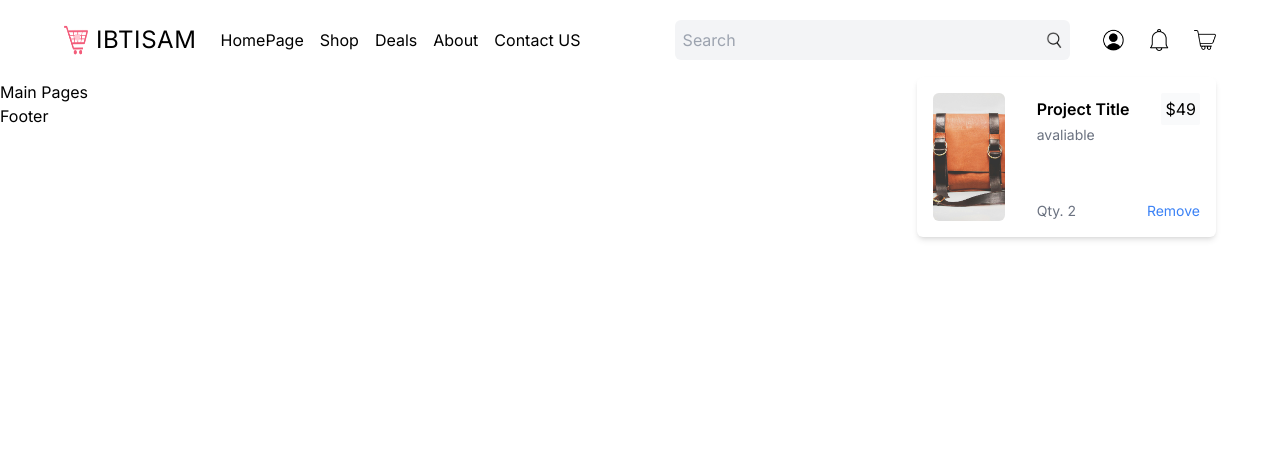
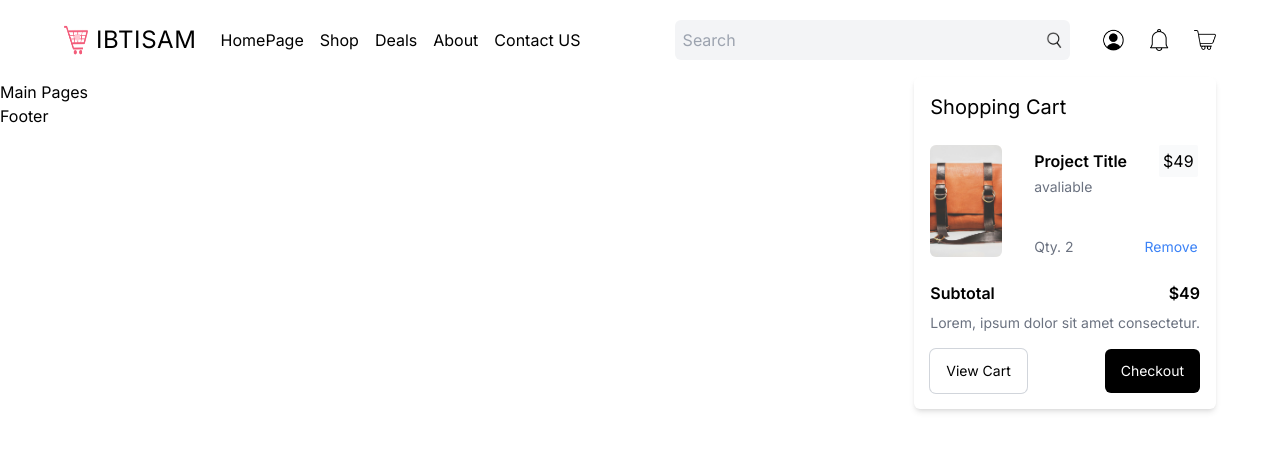
Before and after one commit to zaheer-bashir/E-Commerce-store, a Next.js app: page / in a window 1280 px wide. Both pictures are taken after a click on the picture 1205 px from the left and 40 px from the top of the page. Shown: the top 450 px of the page. Built offline with nearby package versions, Linux system fonts and the light colour scheme.

Commit message:
Feat: Navbar Complete

```diff
--- a/src/components/navbar/cartModal.tsx
+++ b/src/components/navbar/cartModal.tsx
@@ -8,7 +8,9 @@ const CartModal = () => {
       {cartItems ? (
         <div className="">Cart is Empty</div>
       ) : (
-        <div className="flex flex-row gap-8 h-32 ">
+        <>
+          <h2 className="text-xl">Shopping Cart</h2>
+          <div className="flex flex-row gap-8 h-28">
             <Image
               src="/example-product.jpg"
               alt="Cart Product Image"
@@ -34,6 +36,24 @@ const CartModal = () => {
               </div>
             </div>
           </div>
+          <div className="">
+            <div className="flex items-center justify-between font-semibold">
+              <span>Subtotal</span>
+              <span>$49</span>
+            </div>
+            <p className="text-gray-500 text-sm mt-2 mb-4">
+              Lorem, ipsum dolor sit amet consectetur.
+            </p>
+            <div className="flex justify-between text-sm">
+              <button className="rounded-md py-3 px-4 ring-1 ring-gray-300">
+                View Cart
+              </button>
+              <button className="rounded-md py-3 px-4 bg-black text-white">
+                Checkout
+              </button>
+            </div>
+          </div>
+        </>
       )}
     </div>
   );
```
Lines whose indentation alone changed are shown as unchanged.
